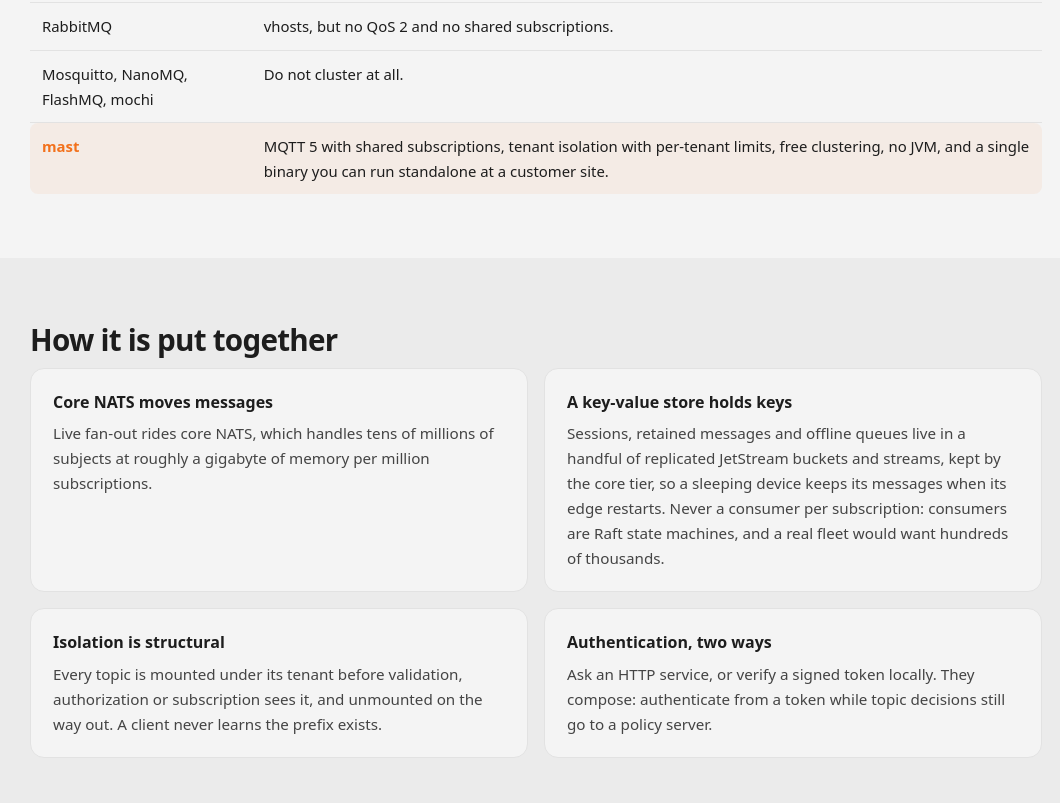
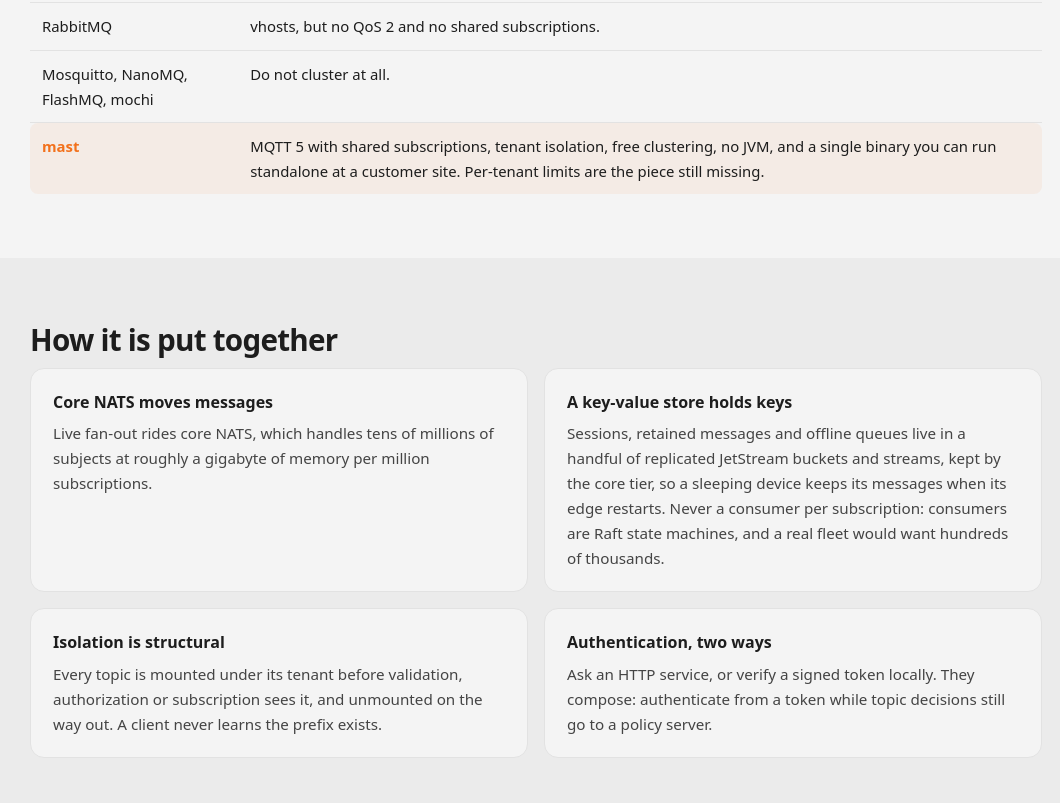
Before and after one commit to mastmq/mastmq.github.io, an Astro site: page / in a window 1280 px wide. Shown: the part 1077-1880 px from the top of the page, without its empty margins (104-1164 px from the left). Built offline with nearby package versions, Linux system fonts and the light colour scheme; Astro itself is replaced by a stand-in of ours.

Commit message:
fix(site): claim tenant isolation, not per-tenant limits
The comparison line said mast has tenant isolation with per-tenant limits. It does not: the broker README lists per-tenant quotas and connection rate limiting under 'Not yet', and says plainly that one tenant can still use more than its share of a node. The page now says isolation, names the missing limits as the gap, and the status section lists them beside the other things that are not there yet.

```diff
--- a/src/data/site.ts
+++ b/src/data/site.ts
@@ -188,7 +188,10 @@ export const sections = {
 
 export const why = {
   lede: 'Every open-source MQTT broker that does real multi-tenancy makes you give something up.',
-  mast: 'MQTT 5 with shared subscriptions, tenant isolation with per-tenant limits, free clustering, no JVM, and a single binary you can run standalone at a customer site.',
+  // Isolation, not limits: tenants cannot see each other's traffic, but
+  // nothing yet stops one from using more than its share of a node. This
+  // line once claimed per-tenant limits; the broker README never did.
+  mast: 'MQTT 5 with shared subscriptions, tenant isolation, free clustering, no JVM, and a single binary you can run standalone at a customer site. Per-tenant limits are the piece still missing.',
 } as const;
 
 export const architecture = {
@@ -279,6 +282,6 @@ export const emqx = {
 
 export const status = {
   lede: 'Early, and honest about it. The broker runs, moves messages across a cluster with tenant isolation, honours QoS 0 through 2, replays retained messages, delivers wills, and carries a persistent session from one node to another.',
-  gaps: 'Gaps are tracked as issues rather than described as a roadmap. The parity label is what an MQTT client is entitled to assume and does not yet get. There is no dashboard and no management API, and no plan for a rule engine or data bridges.',
+  gaps: 'Gaps are tracked as issues rather than described as a roadmap. The parity label is what an MQTT client is entitled to assume and does not yet get. There are no per-tenant quotas and no connection rate limiting yet, so one tenant can still use more than its share of a node. There is no dashboard and no management API, and no plan for a rule engine or data bridges.',
   limit: 'Know the limits before you build on it. QoS 1 and 2 hold across a cluster: a publish is stored on a replicated stream before it is acknowledged, and a node cut off from the core catches up when it returns. Two things are still best-effort: shared subscriptions whose members span nodes, and a message a node had taken when it died, which includes one for a device still connected to an edge that is killed outright.',
 } as const;
```
Also changed, not shown: docs/index.html (+2 -2 lines).
